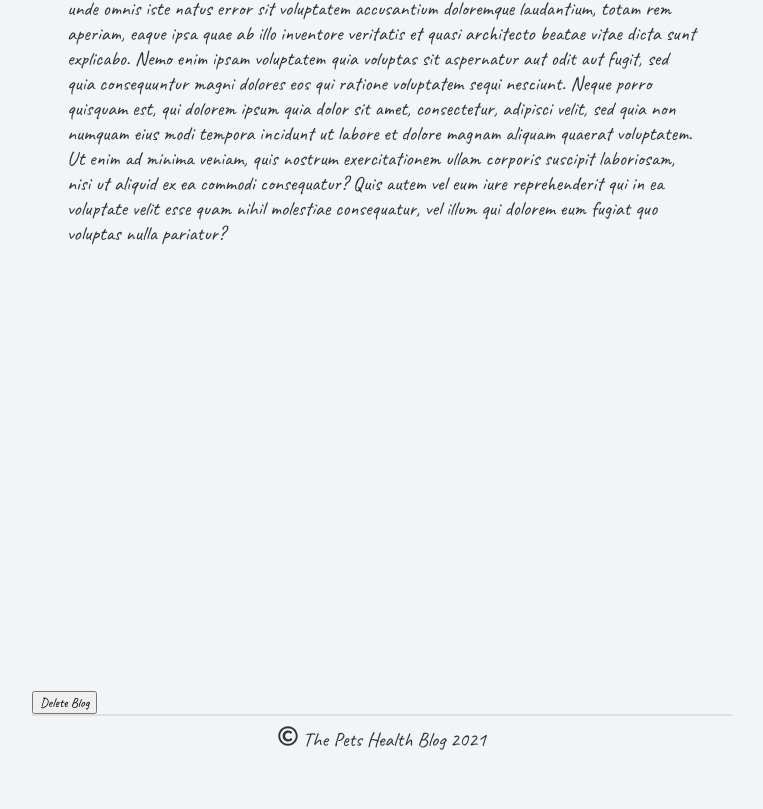
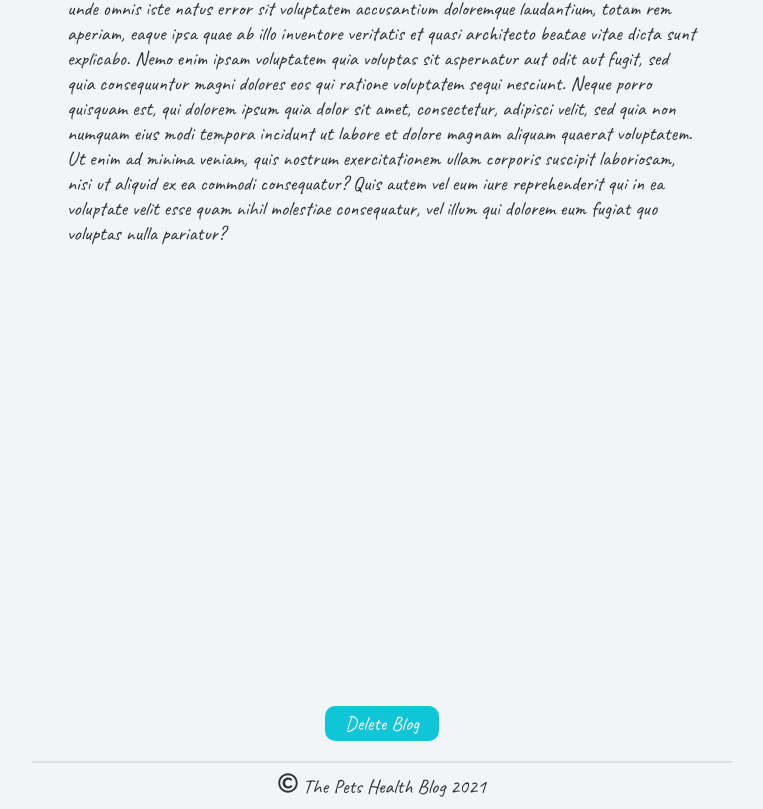
Before and after one commit to Malgorzata-Niemczyk/blog-app-react, a React (Create React App) app: page /blog-details/1 in a window 1280 px wide. Shown: the part 483-1292 px from the top of the page, without its empty margins (258-1021 px from the left). Before the commit the page ends 1245 px from the top, so only its background shows below. Built offline with nearby package versions, Linux system fonts and the light colour scheme; data requests are answered from the project's data file; the HTML template or start-up script is replaced by a standard one.

Commit message:
add the same styles to the delete button as the button for creating a new blog and adjust this element in the center using flex properties

```diff
--- a/src/index.css
+++ b/src/index.css
@@ -227,7 +227,7 @@ footer p {
   font-size: 18px;
 }
 
-.create__blog button {
+.create__blog button, .blog__details__delete__btn button {
   align-self: center;
   margin-top: 15px;
   padding: 5px 20px;
@@ -237,6 +237,12 @@ footer p {
   border-radius: 10px;
   background-color: rgb(16, 198, 214);
   cursor: pointer;
+}
+
+.blog__details__delete__btn {
+  display: flex;
+  justify-content: center;
+  margin: 20px auto;
 }
 
 /*MEDIA QUERIES BREAKPOINTS*/
```
